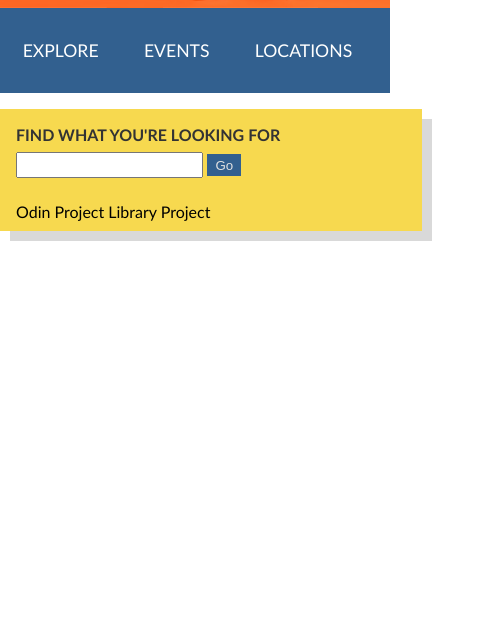
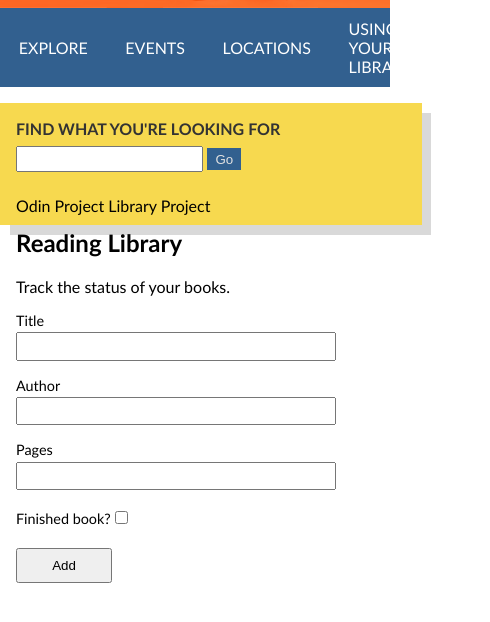
Before and after one commit to bobagit/library-odin, a plain HTML site: page index.html in a window 390 px wide. Shown: the part 200-822 px from the top of the page, 490 px wide, since content can reach past the window. Drawn offline with Linux system fonts and the light colour scheme.

Commit message:
Targeted first input

```diff
--- a/index.html
+++ b/index.html
@@ -47,8 +47,29 @@
   </div>
 </div>
 
-  <!-- <section class="content-wrap">
-</section> -->
+  <section class="content-wrap">
+  <h2>Reading Library</h2>
+  <p>Track the status of your books.</p>
+
+  <div class="add-book">
+   <form>
+   <label>Title</label>
+   <input id="title" data-title="title">
+   <label>Author</label>
+   <input data-author="author">
+   <label>Pages</label>
+   <input data-pages="pages">
+    <div class="read-status">
+       <label>Finished book?</label>
+       <input class="checkbox" type="checkbox" id="read" name="read" value="read" data-read="read">
+    </div>
+
+    <button type="submit" id="add-submit">Add</button>
+    </form>
+  </div>
+
+
+  </section>
   <script>
   let myLibrary = [
     {
@@ -81,21 +102,24 @@ function Book(title, author, numPages, readStatus) {
   this.title = title,
   this.author = author,
   this.numPages = numPages,
-  this.readStatus = readStatus,
-  this.info = function() {
-    return `${title} by ${author}, ${numPages} pages, ${readStatus}`
-  }
+  this.readStatus = readStatus
 }
 
 function addBookToLibrary() {
-  // do stuff
+  // eventListener on "Add" button
+  let addBook = document.querySelector('button#add-submit')
+    .addEventListener('click', function() {
+      let title = document.querySelector('input[data-title="title"]').value
+    });
+
+  // get data from all fields, add to object, add to myLibrary array
 }
 
-let theHobbit = new Book("The Hobbit", "J.R.R Tolkien", 295, false);
-myLibrary.push(theHobbit)
-for (let i = 0; i < myLibrary.length; i++) {
-  console.log(myLibrary[i].title, myLibrary[i].numPages)
-}
+// let theHobbit = new Book("The Hobbit", "J.R.R Tolkien", 295, false);
+// myLibrary.push(theHobbit)
+// for (let i = 0; i < myLibrary.length; i++) {
+//   console.log(myLibrary[i].title, myLibrary[i].numPages)
+// }
 
 
 
--- a/styles/style.sass
+++ b/styles/style.sass
@@ -152,15 +152,30 @@ body
           color: #e1e1e1
           padding: 0.2rem 0.5rem
 
+
   .content-wrap
-    display: flex
-    flex-direction: row
-    margin: 0 auto
+    margin: 2rem auto
     width: 100%
     max-width: $max-width
-    height: 100px
-    background-color: red
+    padding: 0rem 1rem
 
+    form
+      display: flex
+      flex-direction: column
+      width: 20rem
+      label
+        font-size: 0.9rem
+        margin-bottom: 0.2rem
+      input
+        margin: 0 0 1rem 0
+        padding: 0.3rem
+        &.checkbox
+          margin-top: 0.3rem
+          width: auto
+      button
+        width: 30%
+        padding: 0.5rem
+        margin: 0.5rem 0 0
 
 @media (max-width: 850px)
   #page
@@ -177,7 +192,7 @@ body
         flex-direction: column
         margin: 0 auto
         width: 100%
-        height: 45px
+        height: 40px
 
         ul
           display: flex
@@ -192,8 +207,8 @@ body
             display: flex
             justify-content: center
             align-items: center
-            font-size: 1.1rem
-            padding: 0 5%
+            font-size: 1rem
+            padding: 0 4%
             a
               text-decoration: none
               color: $alink
@@ -212,22 +227,6 @@ body
           padding: 1rem
           margin-top: 1rem
 
-          h2
-            color: #333333
-            padding: 0
-            margin: 0
-            font-size: 1rem
-            text-transform: uppercase
-          input
-            margin: 0.5rem 0
-            padding: 0.2rem
-            outline: none
-
-          label
-            display: block
-          button
-            background-color: $blue
-            outline: none
-            border: none
-            color: #e1e1e1
-            padding: 0.2rem 0.5rem
+    .content-wrap
+      margin-top: 10rem
+      padding: 0rem 1rem
```
Also changed, not shown: styles/style.css, 1 other file.
